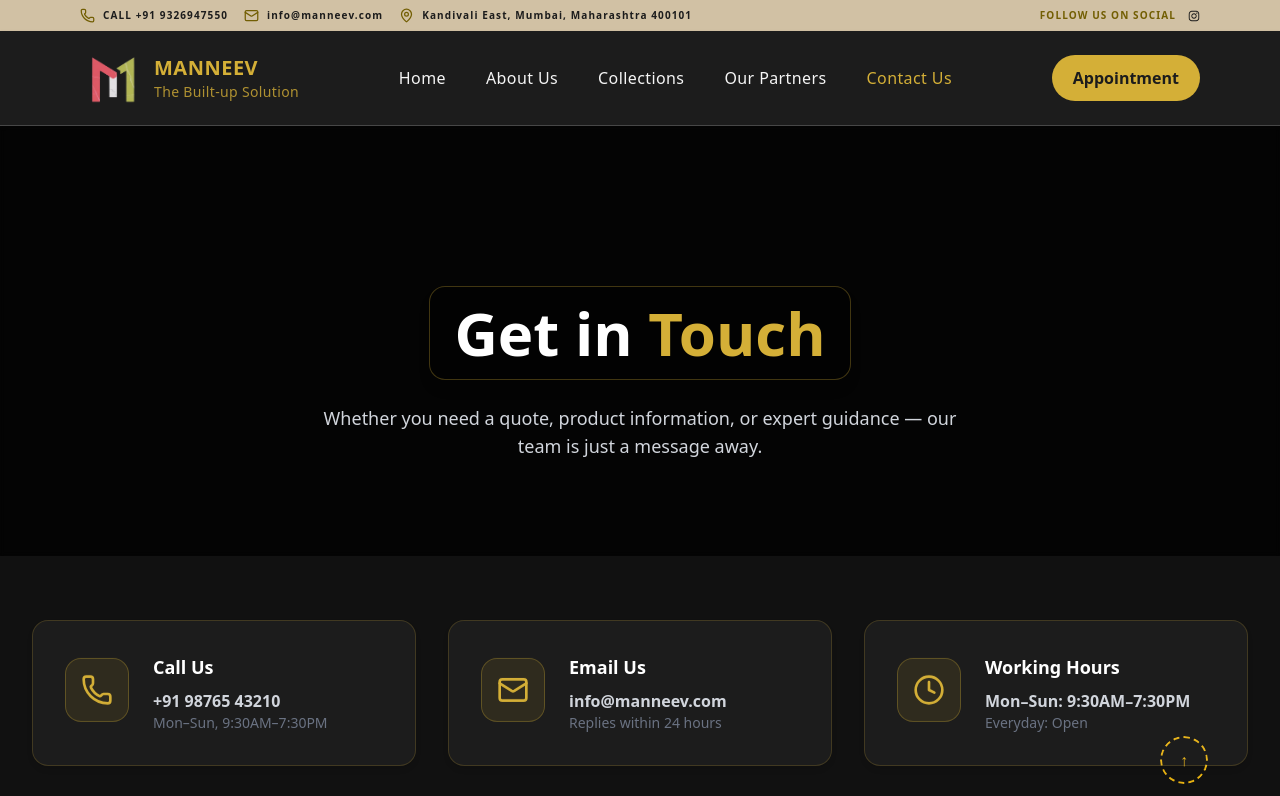
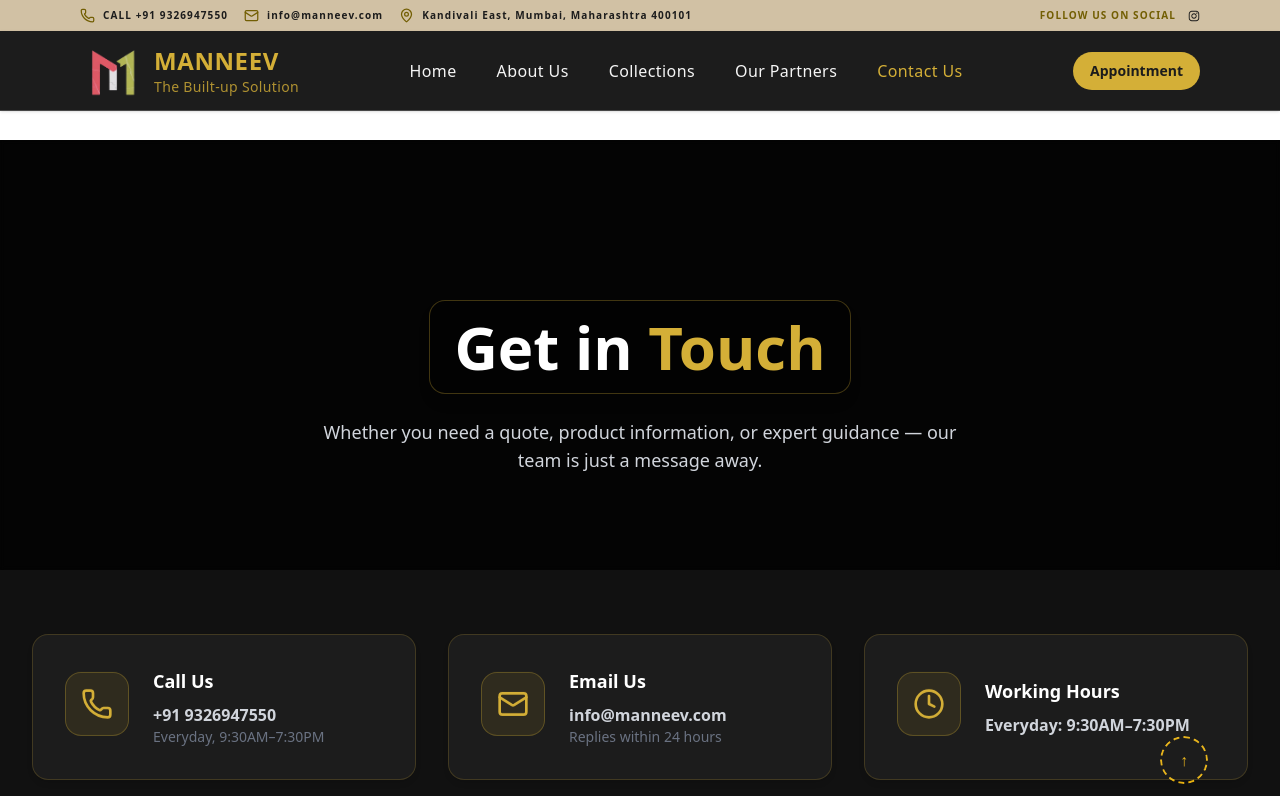
Before and after one commit to mithlesh-vishwakarma/jemil-manneev, a React (Vite) app: page /contact in a window 1280 px wide. Shown: the top 796 px of the page. Built offline with nearby package versions, Linux system fonts and the light colour scheme.

Commit message:
feat: Add Collections and Contact pages, along with core UI components like Layout, Header, KeywordScroll, and StatesSection.

```diff
--- a/src/Layout.tsx
+++ b/src/Layout.tsx
@@ -3,18 +3,18 @@
 import Header from "./components/header";
 import Footer from "./components/footer";
 import Home from "./Home";
-import AboutUs from "./pages/AboutUs";
+// import AboutUs from "./pages/AboutUs";
 import Contact from "./pages/Contact";
-import Collections from './pages/Collections';
+// import Collections from './pages/Collections';
 import NotFound from "./pages/NotFound";
-import Gallery from "./pages/Gallery";
+// import Gallery from "./pages/Gallery";
 
 import TopBar from "./components/TopBar";
 // import Granites from "./pages/ProductCollections/Granites";
 // import Marbles from "./pages/ProductCollections/Marbles";
 // import NaturalStones from "./pages/ProductCollections/NaturalStones";
 // import ItalianMarbles from "./pages/ProductCollections/ItalianMarbles";
-import Tiles from "./pages/ProductCollections/Tiles";
+// import Tiles from "./pages/ProductCollections/Tiles";
 // import Slabs from "./pages/ProductCollections/Slabs";
 // import Sinks from "./pages/ProductCollections/Sinks";
 // import SanitaryWare from "./pages/ProductCollections/SanitaryWare";
@@ -38,28 +38,34 @@
 
   return (
     <div>
-      {/* TopBar - Hidden when scrolled */}
-      {!isScrolled && <TopBar />}
+      {/* Fixed Header Wrapper */}
+      <div className="fixed top-0 left-0 right-0 z-50 flex flex-col items-center">
+        {/* Animated TopBar Wrapper */}
+        <div
+          className={`w-full overflow-hidden transition-all duration-300 ease-in-out ${isScrolled ? "max-h-0 opacity-0" : "max-h-12 opacity-100"
+            }`}
+        >
+          <TopBar />
+        </div>
 
-      {/* Header - Sticky when scrolled, relative when at top */}
-      <div
-        className={isScrolled ? "fixed top-0 left-0 right-0 z-50" : "relative"}
-      >
-        <Header />
+        {/* Header */}
+        <div className="w-full">
+          <Header />
+        </div>
       </div>
 
-      {/* Main Content - Add top padding when Header is sticky */}
-      <div className={isScrolled ? "pt-16" : ""}>
+      {/* Main Content - Padded to clear fixed header */}
+      <div className="pt-[140px]">
         <Routes>
           <Route path="/" element={<Home />} />
           <Route path="/contact" element={<Contact />} />
-          <Route path="/about" element={<AboutUs />} />
-          <Route path="/collections" element={<Collections />} />
-          <Route path="/gallery" element={<Gallery />} />
+          <Route path="/about" element={<NotFound />} />
+          <Route path="/collections" element={<NotFound />} />
+          <Route path="/gallery" element={<NotFound />} />
 
           <Route path="/partners" element={<NotFound />} />
 
-          <Route path="/collections/tiles" element={<Tiles />} />
+          <Route path="/collections/tiles" element={<NotFound />} />
           <Route path="/collections/granites" element={<NotFound />} />
           <Route path="/collections/marbles" element={<NotFound />} />
           <Route
--- a/src/components/KeywordScroll.tsx
+++ b/src/components/KeywordScroll.tsx
@@ -15,12 +15,12 @@
   ];
 
   return (
-    <div className="relative w-full overflow-hidden bg-[#1C1C1C] py-3">
-      <div className="flex whitespace-nowrap animate-scroll">
+    <div className="relative w-full overflow-hidden bg-[#1C1C1C] h-[56px] flex items-center">
+      <div className="flex items-center whitespace-nowrap animate-scroll">
         {[...keywords, ...keywords].map((word, i) => (
           <span
             key={i}
-            className="flex items-center text-[#D4AF37] text-[25px] font-semibold mx-4"
+            className="flex items-center text-[#D4AF37] text-[20px] font-semibold leading-none mx-4"
           >
             <span className="mx-3 text-[#D4AF37]/60">✦</span>
             {word}
--- a/src/components/StatesSection.tsx
+++ b/src/components/StatesSection.tsx
@@ -54,9 +54,9 @@
 
 const StatsSection: React.FC = () => {
   return (
-    <section className="relative bg-[#725e03] text-[#1c1c1c] py-20 px-6 overflow-hidden">
+    <section className="relative bg-[#725e03] text-[#1c1c1c] min-h-[30vh] px-6 overflow-hidden flex items-center">
       <div className="max-w-6xl mx-auto relative z-10 text-center">
-        <div className="grid grid-cols-2 sm:grid-cols-4 gap-10 sm:gap-6">
+        <div className="grid grid-cols-2 sm:grid-cols-4 gap-10 sm:gap-40">
           {stats.map((item, index) => (
             <StatItem
               key={index}
--- a/src/components/header.tsx
+++ b/src/components/header.tsx
@@ -18,8 +18,10 @@
   ];
 
   return (
-    <header className="bg-[#1C1C1C] text-[#F5F5F5] border-b border-[#F5F5F5]/20 shadow-sm">
-      <div className="mx-auto flex items-center justify-between py-3 px-4 md:px-20 xl:py-4">
+    <header className="bg-[#1C1C1C] text-[#F5F5F5] border-b border-[#F5F5F5]/20 shadow-sm h-[80px]">
+
+      <div className="mx-auto flex items-center justify-between h-full px-4 md:px-20">
+
 
         {/* Logo */}
         <Link to="/" className="relative flex items-center gap-3">
@@ -34,11 +36,11 @@
           </div>
 
           {/* Text stacked vertically */}
-          <div className="flex flex-col leading-tight">
-            <span className="text-lg xl:text-xl font-semibold tracking-wide text-[#D4AF37]">
+          <div className="flex flex-col leading-none">
+            <span className="text-xl xl:text-2xl font-semibold tracking-wide text-[#D4AF37]">
               MANNEEV
             </span>
-            <span className="text-sm tracking-wide text-[#D4AF37]/80">
+            <span className="text-sm xl:text-sm tracking-wide text-[#D4AF37]/80">
               The Built-up Solution
             </span>
           </div>
@@ -68,7 +70,7 @@
         <div className="hidden xl:flex items-center">
           <Link
             to="/contact"
-            className="px-5 py-2.5 text-sm lg:text-base font-semibold bg-[#D4AF37] text-[#1C1C1C] rounded-full border border-transparent hover:bg-[#F5F5F5] hover:text-[#1C1C1C] hover:border-[#D4AF37] transition-all duration-300"
+            className="px-4 py-2 text-sm font-semibold bg-[#D4AF37] text-[#1C1C1C] rounded-full border border-transparent hover:bg-[#F5F5F5] hover:text-[#1C1C1C] hover:border-[#D4AF37] transition-all duration-300"
           >
             Appointment
           </Link>
@@ -79,7 +81,7 @@
           className="xl:hidden text-[#D4AF37]"
           onClick={() => setMenuOpen(!menuOpen)}
         >
-          <Menu size={35} />
+          <Menu size={28} />
         </button>
       </div>
 
--- a/src/pages/Contact.tsx
+++ b/src/pages/Contact.tsx
@@ -78,8 +78,8 @@
     {
       icon: Phone,
       title: "Call Us",
-      info: "+91 98765 43210",
-      sub: "Mon–Sun, 9:30AM–7:30PM",
+      info: "+91 9326947550",
+      sub: "Everyday, 9:30AM–7:30PM",
     },
     {
       icon: Mail,
@@ -90,8 +90,8 @@
     {
       icon: Clock,
       title: "Working Hours",
-      info: "Mon–Sun: 9:30AM–7:30PM",
-      sub: "Everyday: Open",
+      info: "Everyday: 9:30AM–7:30PM",
+      // sub: "Everyday: Open",
     },
   ];
 
```
Also changed, not shown: src/pages/Collections.tsx (+4 -5 lines).
